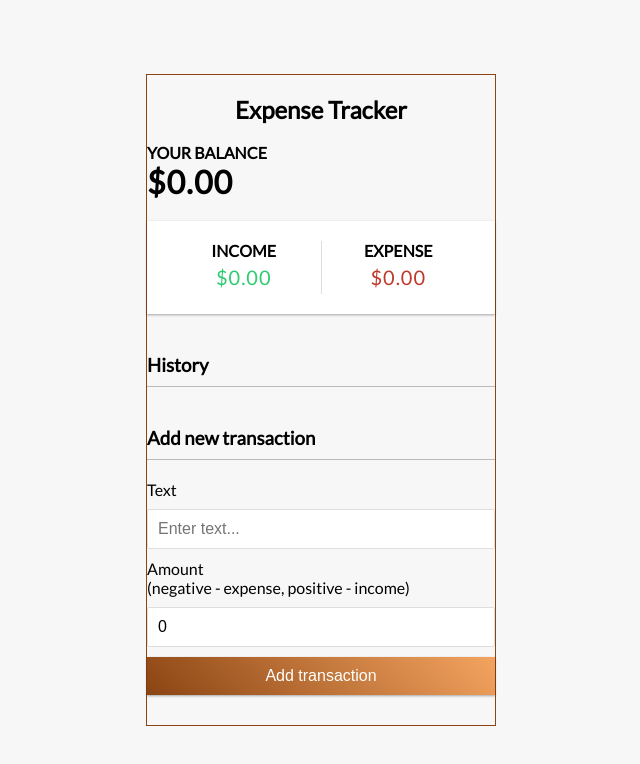
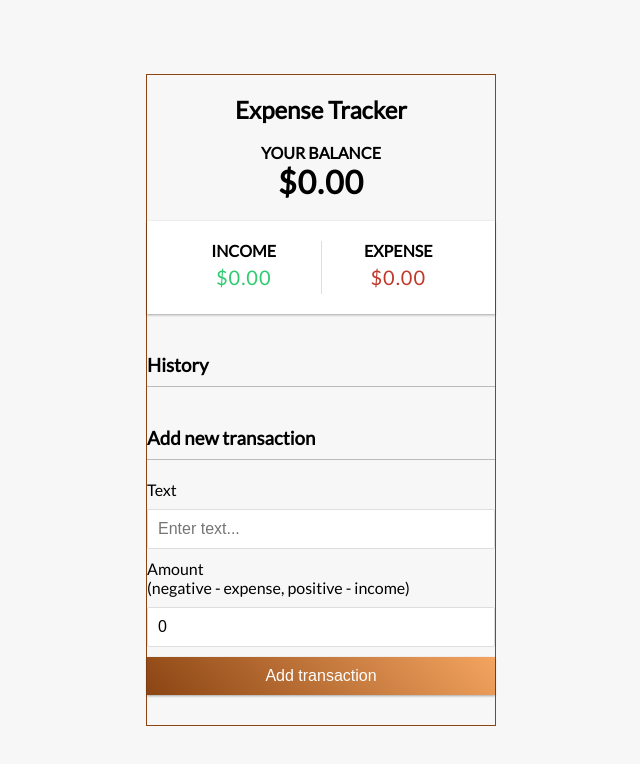
Before and after one commit to samadakram/Expense-Tracker-PWA, a React (Create React App) app: page / in a window 1280 px wide. Shown: the top 764 px of the page, without its empty margins (319-959 px from the left). Built offline with nearby package versions, Linux system fonts and the light colour scheme.

Commit message:
Update App.css

```diff
--- a/src/App.css
+++ b/src/App.css
@@ -156,6 +156,10 @@ input[type='number'] {
   color: linear-gradient(225deg,saddlebrown,sandybrown);
 }
 
+.balance {
+  text-align: center;
+}
+
 @media (max-width: 320px) {
   .container {
     width: 300px;
```
